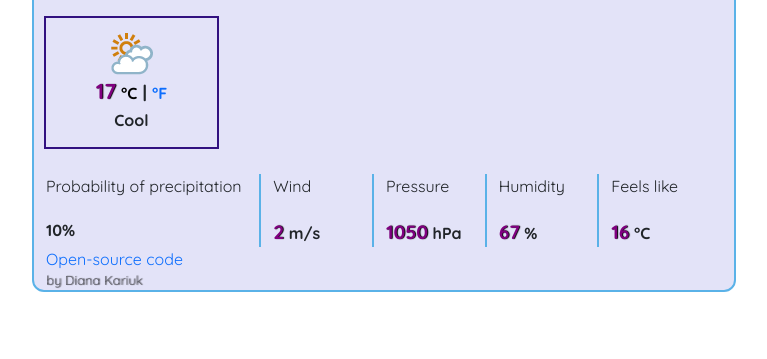
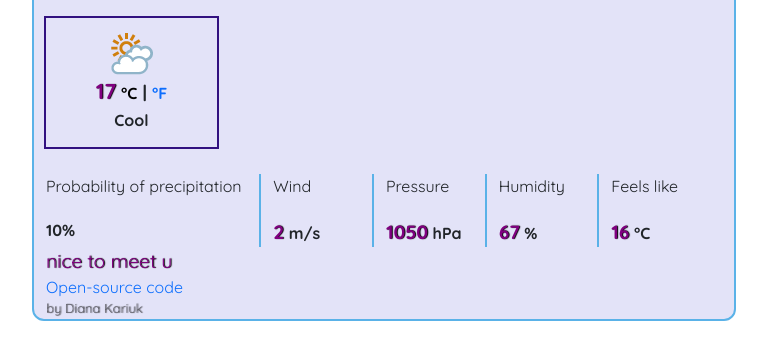
Before and after one commit to diaua08/app-weather, a website built with Parcel: page index.html in a window 1280 px wide. Shown: the part 187-546 px from the top of the page, without its empty margins (256-1023 px from the left). Built offline with nearby package versions, Linux system fonts and the light colour scheme; no server answers.

Commit message:
need to check

```diff
--- a/index.html
+++ b/index.html
@@ -94,12 +94,14 @@
               <div class="col indicators">Feels like
                 <div class="data"> <span id="feels_like">16</span> °C</div>
               </div>
-          </div>
+          </div><span>nice to meet u</span>
           </br>
           <a href="https://github.com/diaua08/app-weather" target="_blank">Open-source code</a>
          <span class="name"> by Diana Kariuk </span>
         </div>
+
       </div>
+
     <script src="src/index.js"></script>
   </body>
 </html>
```
